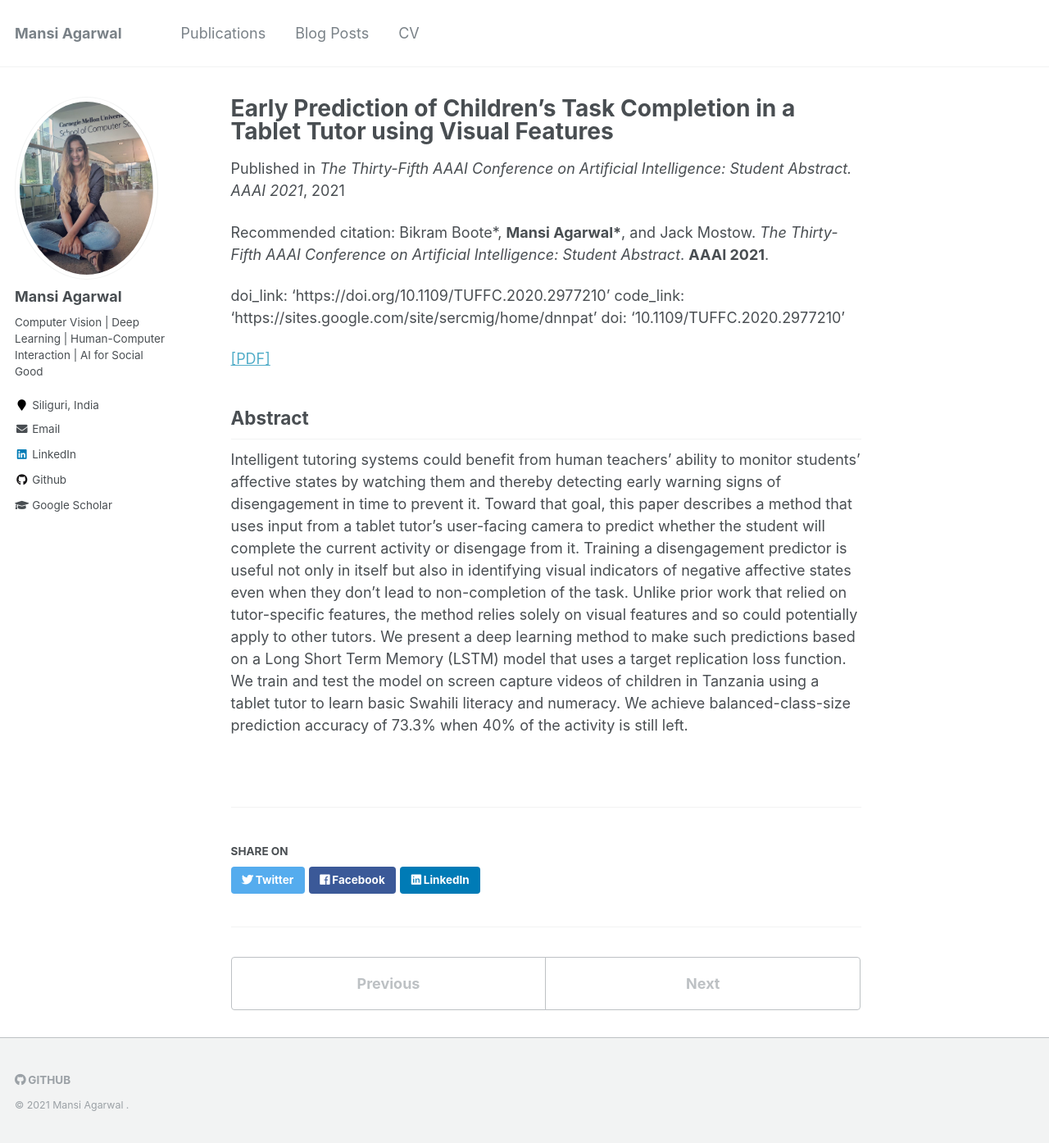
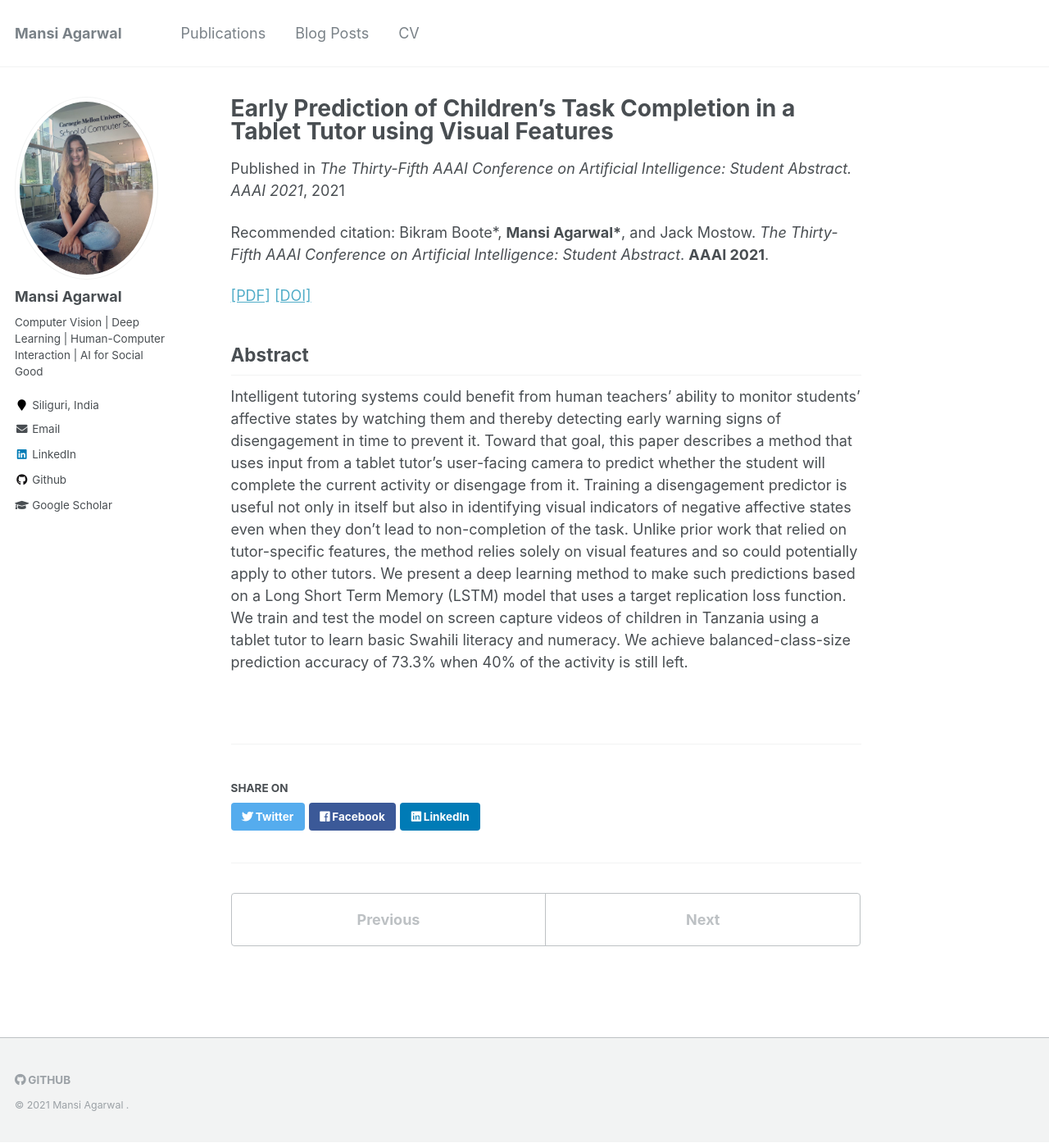
Before and after one commit to MansiAgarwal11/MansiAgarwal11.github.io, a Jekyll site: the page built from _publications/earlypred.md, in a window 1280 px wide and 1394 px high. Shown: the whole window at 82% size. Built offline with Jekyll 4.4.1, drawn with Linux system fonts in a browser that asks for light colours.

Commit message:
Update earlypred.md

```diff
--- a/_publications/earlypred.md
+++ b/_publications/earlypred.md
@@ -7,11 +7,7 @@ date: 2021-2-30
 citation: 'Bikram Boote*, <b>Mansi Agarwal*</b>, and Jack Mostow. <i>The Thirty-Fifth AAAI Conference on Artificial Intelligence: Student Abstract</i>. <b>AAAI 2021</b>.'
 ---
 
-doi_link: 'https://doi.org/10.1109/TUFFC.2020.2977210'
-code_link: 'https://sites.google.com/site/sercmig/home/dnnpat'
-doi: '10.1109/TUFFC.2020.2977210'
-
-[[PDF]](https://arxiv.org/pdf/2010.12810.pdf)
+[[PDF]](https://mansiagarwal11.github.io/files/AAAI21.pdf)      [[DOI]](https://arxiv.org/pdf/2010.12810.pdf)
 
 ## Abstract
 Intelligent tutoring systems could benefit from human teachers’ ability to monitor students’ affective states by watching them and thereby detecting early warning signs of disengagement in time to prevent it. Toward that goal, this paper describes a method that uses input from a tablet tutor’s user-facing camera to predict whether the student will complete the current activity or disengage from it. Training a disengagement predictor is useful not only in itself but also in identifying visual indicators of negative affective states even when they don’t lead to non-completion of the task. Unlike prior work that relied on tutor-specific features, the method relies solely on visual features and so could potentially apply to other tutors. We present a deep learning method to make such predictions based on a Long Short Term Memory (LSTM) model that uses a target replication loss function. We train and test the model on screen capture videos of children in Tanzania using a tablet tutor to learn basic Swahili literacy and numeracy. We achieve balanced-class-size prediction accuracy of 73.3% when 40% of the activity is still left.
```
